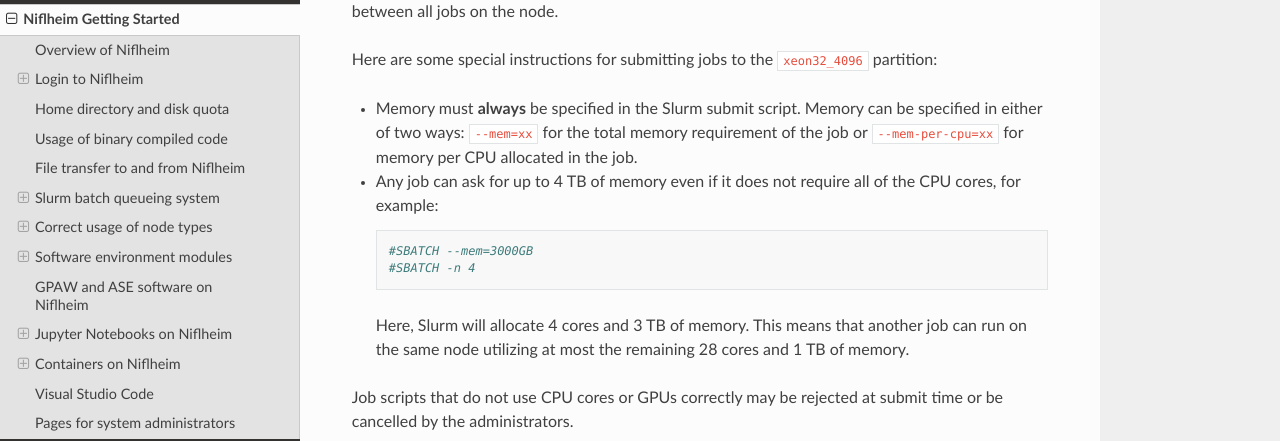
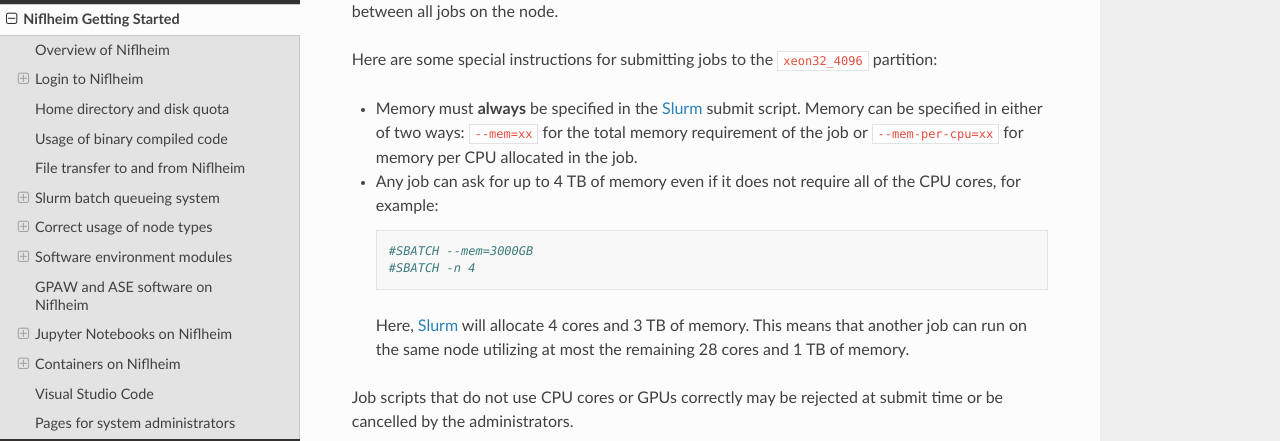
Before and after one commit to OleHolmNielsen/Niflheim_users, a Sphinx documentation site: the page built from docs/Niflheim_Getting_Started.rst, in a window 1280 px wide and 900 px high, scrolled down 12902 px. Shown: the part 159-600 px from the top of the window. Built offline with Sphinx 7.4.7 and the Read the Docs theme 2.0.0, drawn with Linux system fonts in a browser that asks for light colours; some of the changed text lies outside the part shown.

Commit message:
Minor edit

```diff
--- a/docs/Niflheim_Getting_Started.rst
+++ b/docs/Niflheim_Getting_Started.rst
@@ -243,7 +243,7 @@
 
 Slurm_ node **partitions** are the compute resource in Slurm_ which group nodes into logical and possibly overlapping sets.
 
-To display the status of all available Slurm partitions use the ``showpartitions`` command (append ``-h`` for help).
+To display the status of all available Slurm_ partitions use the ``showpartitions`` command (append ``-h`` for help).
 
 Niflheim contains a number of node partitions with different types of CPU architecture hardware and the corresponding recommended login nodes:
 
@@ -606,7 +606,7 @@
 Viewing completed or failed job information
 --------------------------------------------
 
-After your job has completed (or terminated), you can view job accounting data by inquiring the Slurm database.
+After your job has completed (or terminated), you can view job accounting data by inquiring the Slurm_ database.
 For example, to inquire about a specific job Id 1234::
 
   sacct -j 1234 -o jobid,jobname,user,Timelimit,Elapsed,NNodes,Partition,ExitCode,nodelist
@@ -660,14 +660,14 @@
 
 Here are some special instructions for submitting jobs to the ``xeon32_4096`` partition:
 
-- Memory must **always** be specified in the Slurm submit script.
+- Memory must **always** be specified in the Slurm_ submit script.
   Memory can be specified in either of two ways: ``--mem=xx`` for the total memory requirement of the job or ``--mem-per-cpu=xx`` for memory per CPU allocated in the job.
 - Any job can ask for up to 4 TB of memory even if it does not require all of the CPU cores, for example::
 
     #SBATCH --mem=3000GB
     #SBATCH -n 4
 
-  Here, Slurm will allocate 4 cores and 3 TB of memory.
+  Here, Slurm_ will allocate 4 cores and 3 TB of memory.
   This means that another job can run on the same node utilizing at most the remaining 28 cores and 1 TB of memory.
 
 Job scripts that do not use CPU cores or GPUs correctly may be rejected at submit time or be cancelled by the administrators.
```
